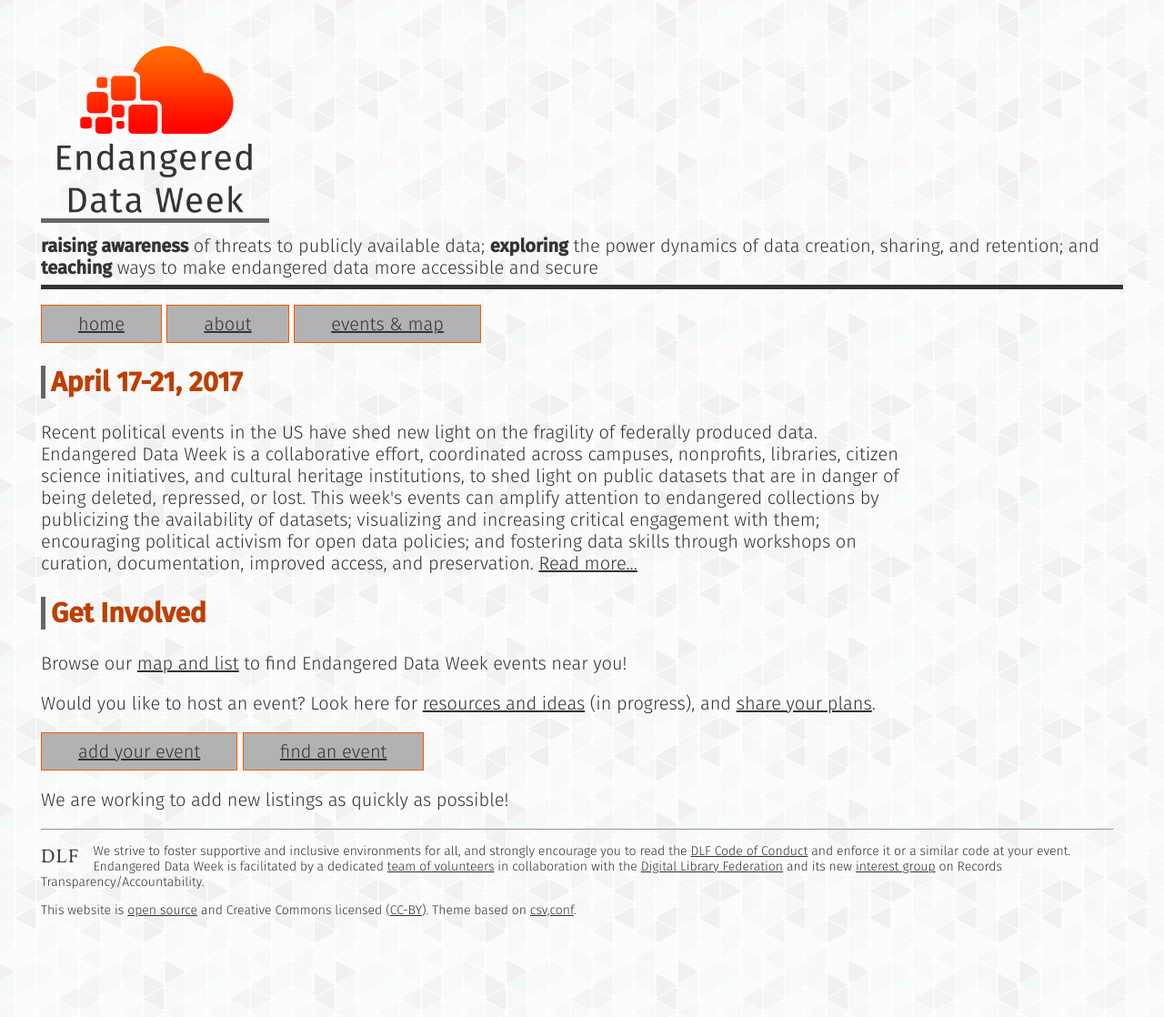
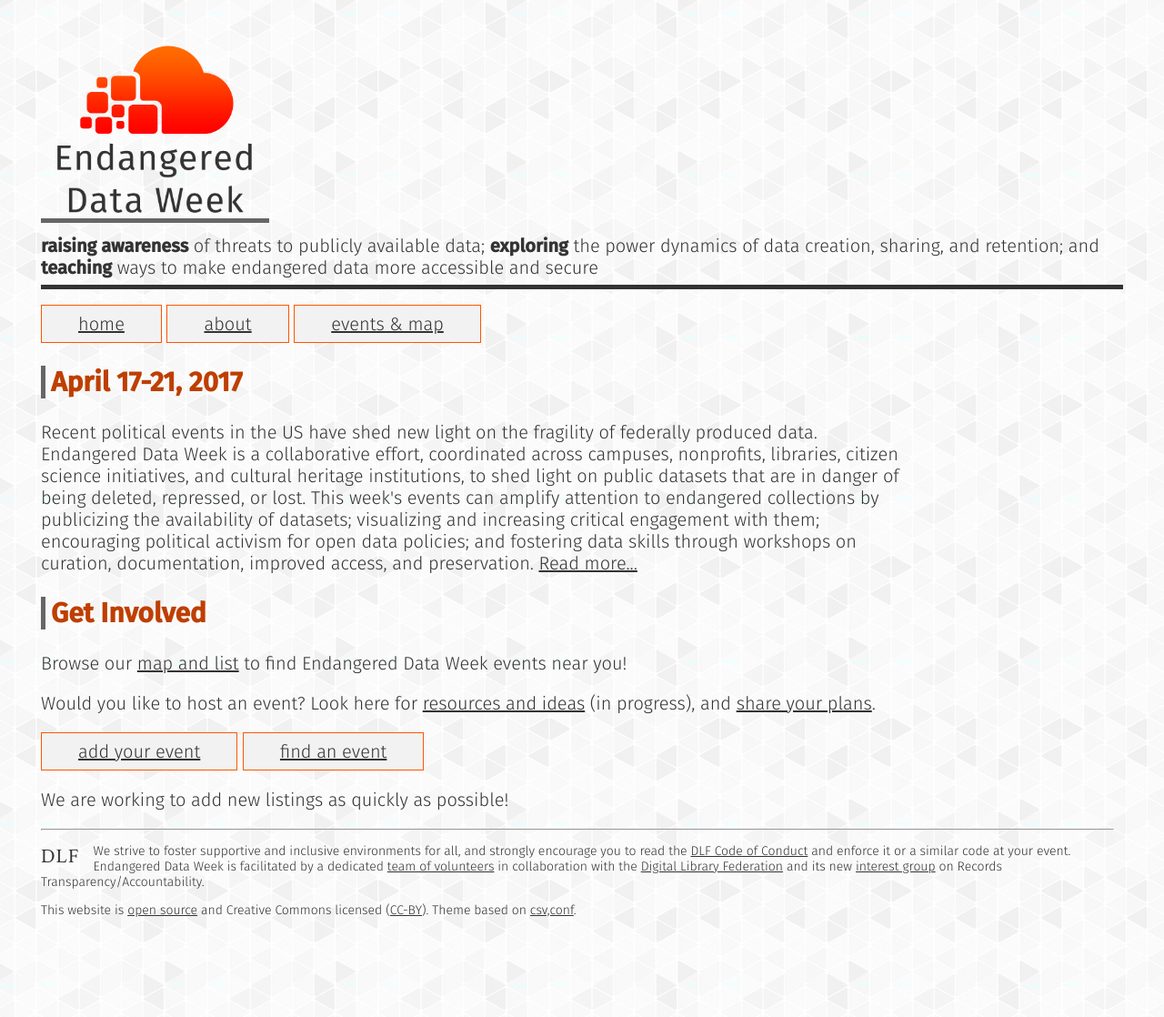
Before and after one commit to endangereddataweek/endangereddataweek.org, a Jekyll site: the page built from index.html, in a window 1280 px wide. Shown: the whole page at 91% size. Built offline with Jekyll 4.4.1, drawn with Linux system fonts in a browser that asks for light colours; nearby versions of some CDN libraries; a style sheet for code colours, icons or effects is not loaded.

Commit message:
Lightening up the button grey.

```diff
--- a/css/style.css
+++ b/css/style.css
@@ -161,14 +161,14 @@
 .second-tagline .button {
   /*color: #ff5500;*/
   color: #333;
-  background-color: #b2b2b2;
+  background-color: #f2f2f2;
   transition: .25s background;
   padding: .4em 2em;
   display: inline-block;
   border: 1px solid #ff5500;
 }
 .second-tagline .button:hover {
-  background-color: #f2f2f2;
+  background-color: #fff;
 }
 .second-tagline .button:active {
   background-color: #f2f2f2;
```
